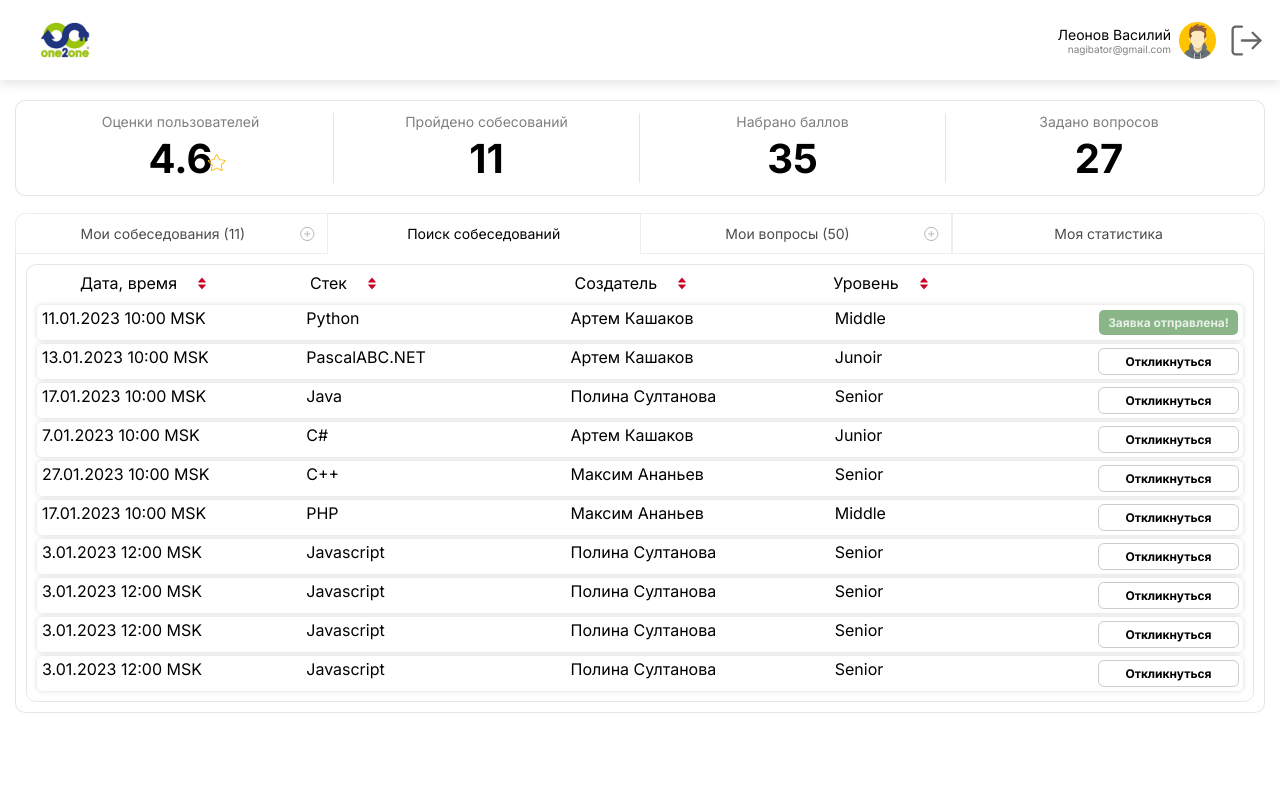
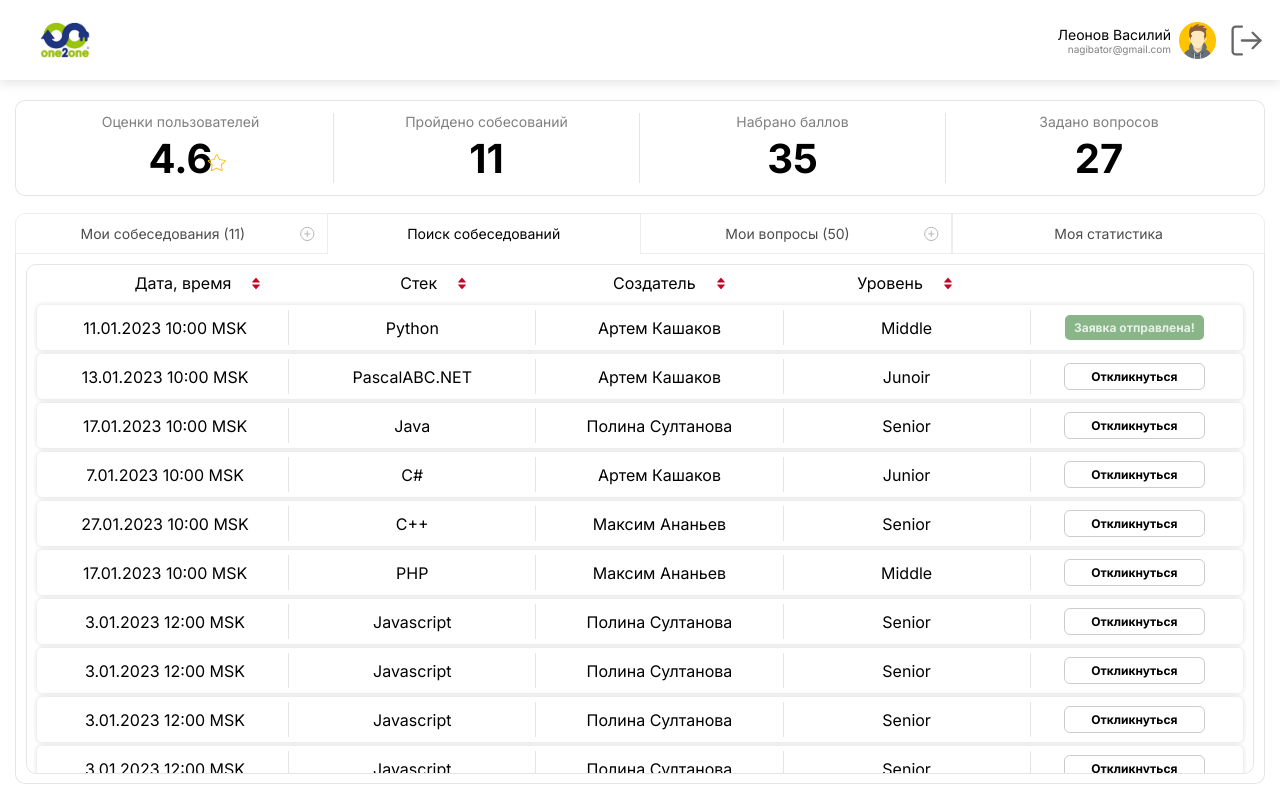
Before and after one commit to NikolayMurashkin/one-to-one_next, a Next.js app: page / in a window 1280 px wide. Both pictures are taken after a click on the element "Поиск собеседований". Built offline with nearby package versions, Linux system fonts and the light colour scheme.

Commit message:
completed search interview tab

```diff
--- a/components/interviewPage/SortList.module.scss
+++ b/components/interviewPage/SortList.module.scss
@@ -27,19 +27,15 @@
 }
 
 .searchInterview {
+	justify-content: flex-start;
+
 	.sortItem {
-		flex-basis: 20%;
-	}
-	.sortItem:nth-child(2) {
-		flex-basis: 23%;
-	}
-	.sortItem:nth-child(3) {
-		flex-basis: 22.5%;
+		justify-content: center;
+		flex-basis: 20.5%;
 	}
 }
 
 .myInterview {
-	// justify-content: space-between;
 	column-gap: 7.3%;
 
 	.sortItem {
--- a/components/interviewPage/myInterview/InterviewItem.tsx
+++ b/components/interviewPage/myInterview/InterviewItem.tsx
@@ -29,7 +29,11 @@ export const InterviewItem: React.FC<TInterviewItemProps> = ({
 			<span className={styles.text}>{name}</span>
 			<span className={styles.text}>{grade}</span>
 			<span>
-				<Button color={'ghost'} text={'Подробнее'} />
+				<Button
+					color={'ghost'}
+					text={'Подробнее'}
+					disabled={status === 'ready' || status === 'pending'}
+				/>
 			</span>
 			{status === 'ready' && (
 				<Link href={'/session'} className={styles.button}>
--- a/components/interviewPage/searchInterview/InterviewItem.module.scss
+++ b/components/interviewPage/searchInterview/InterviewItem.module.scss
@@ -10,4 +10,16 @@
 	.text {
 		flex: 1 1 20%;
 	}
+
+	& > * {
+		border-right: 1px solid rgba(0, 0, 0, 0.1);
+		flex: 1 1 16.666%;
+		height: 35px;
+		display: inline-flex;
+		justify-content: center;
+		align-items: center;
+	}
+	& > *:last-child {
+		border: none;
+	}
 }
--- a/components/interviewPage/searchInterview/InterviewItem.tsx
+++ b/components/interviewPage/searchInterview/InterviewItem.tsx
@@ -16,7 +16,13 @@ export const InterviewItem: React.FC<TInteviewItemProps> = ({
 			<span className={styles.text}>{stack}</span>
 			<span className={styles.text}>{name}</span>
 			<span className={styles.text}>{grade}</span>
-			<Button color={color} text={buttonText} />
+			<span>
+				<Button
+					color={color}
+					text={buttonText}
+					disabled={buttonText === 'Заявка отправлена!'}
+				/>
+			</span>
 		</section>
 	);
 };
--- a/components/interviewPage/searchInterview/SearchInterview.tsx
+++ b/components/interviewPage/searchInterview/SearchInterview.tsx
@@ -107,6 +107,66 @@ export const SearchInterview = () => {
 						grade='Senior'
 					/>
 				</li>
+				<li className={styles.item}>
+					<InterviewItem
+						buttonText='Заявка отправлена!'
+						color='secondary'
+						stack='Python'
+						date='11.01.2023 10:00 MSK'
+						name='Артем Кашаков'
+						grade='Middle'
+					/>
+				</li>
+				<li className={styles.item}>
+					<InterviewItem
+						buttonText='Откликнуться'
+						color='ghost'
+						stack='PascalABC.NET'
+						date='13.01.2023 10:00 MSK'
+						name='Артем Кашаков'
+						grade='Junoir'
+					/>
+				</li>
+				<li className={styles.item}>
+					<InterviewItem
+						buttonText='Откликнуться'
+						color='ghost'
+						stack='Java'
+						date='17.01.2023 10:00 MSK'
+						name='Полина Султанова'
+						grade='Senior'
+					/>
+				</li>
+				<li className={styles.item}>
+					<InterviewItem
+						buttonText='Заявка отправлена!'
+						color='secondary'
+						stack='Python'
+						date='11.01.2023 10:00 MSK'
+						name='Артем Кашаков'
+						grade='Middle'
+					/>
+				</li>
+				<li className={styles.item}>
+					<InterviewItem
+						buttonText='Откликнуться'
+						color='ghost'
+						stack='PascalABC.NET'
+						date='13.01.2023 10:00 MSK'
+						name='Артем Кашаков'
+						grade='Junoir'
+					/>
+				</li>
+				<li className={styles.item}>
+					<InterviewItem
+						buttonText='Откликнуться'
+						color='ghost'
+						stack='Java'
+						date='17.01.2023 10:00 MSK'
+						name='Полина Султанова'
+						grade='Senior'
+					/>
+				</li>
 			</ul>
 		</>
 	);
--- a/components/ui/button/Button.module.scss
+++ b/components/ui/button/Button.module.scss
@@ -19,6 +19,9 @@
 	color: rgba(255, 255, 255, 0.8);
 	padding: 5px;
 	width: 139px;
+	&:disabled {
+		cursor: default;
+	}
 }
 .ghost {
 	background: var(--white);
@@ -28,6 +31,10 @@
 	outline: 1px solid rgba(0, 0, 0, 0.2);
 	padding: 5px;
 	width: 139px;
+	&:disabled {
+		color: rgba(0, 0, 0, 0.2);
+		cursor: default;
+	}
 }
 .ghostRed {
 	outline: 1px solid var(--orange);
--- a/components/ui/button/Button.props.ts
+++ b/components/ui/button/Button.props.ts
@@ -1,4 +1,5 @@
 export type TButtonProps = {
 	text: string;
 	color: 'primary' | 'secondary' | 'ghost' | 'ghost-red';
+	disabled?: boolean;
 };
--- a/components/ui/button/Button.tsx
+++ b/components/ui/button/Button.tsx
@@ -3,7 +3,7 @@ import classNames from 'classnames';
 import styles from './Button.module.scss';
 import { TButtonProps } from './Button.props';
 
-const Button: React.FC<TButtonProps> = ({ text, color }) => {
+const Button: React.FC<TButtonProps> = ({ text, color, disabled }) => {
 	return (
 		<button
 			className={classNames(styles.button, {
@@ -12,6 +12,7 @@ const Button: React.FC<TButtonProps> = ({ text, color }) => {
 				[styles.ghost]: color === 'ghost',
 				[styles.ghostRed]: color === 'ghost-red',
 			})}
+			disabled={disabled}
 		>
 			{text}
 		</button>
```
Also changed, not shown: components/interviewPage/myInterview/InterviewItem.module.scss (+0 -10 lines).
